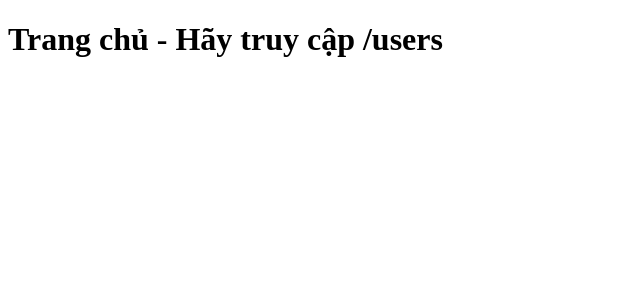
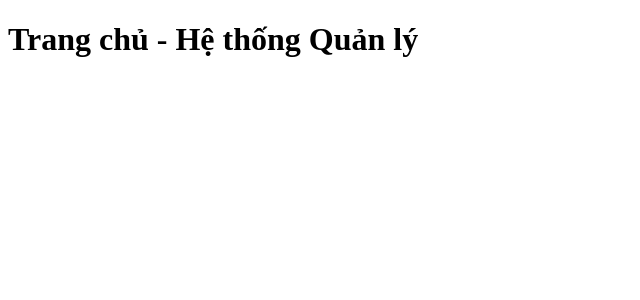
Before and after one commit to Hyuga31415/XayDungPhanMemWebNhom2Thu3Chieu, a React (Vite) app in the folder Frontend/: page / in a window 1280 px wide. Shown: the top 300 px of the page, without its empty margins (0-640 px from the left). Built offline with nearby package versions, Linux system fonts and the light colour scheme.

Commit message:
sua frontend deploy

```diff
--- a/Frontend/src/App.jsx
+++ b/Frontend/src/App.jsx
@@ -1,16 +1,15 @@
 import { BrowserRouter, Routes, Route } from 'react-router-dom';
-import UserList from './UserList'; // Đảm bảo file này cùng thư mục
+import UserList from './UserList';
 
 function App() {
   return (
     <BrowserRouter>
       <Routes>
-        <Route path="/" element={<h1>Trang chủ - Hãy truy cập /users</h1>} />
-        {/* Đây là đường dẫn giáo viên sẽ chấm điểm */}
+        <Route path="/" element={<h1>Trang chủ - Hệ thống Quản lý</h1>} />
+        {/* Đây là route quan trọng nhất để lấy điểm */}
         <Route path="/users" element={<UserList />} />
       </Routes>
     </BrowserRouter>
   );
 }
-
 export default App;
```
Also changed, not shown: Frontend/src/UserList.jsx (renamed from Frontend/src/pages/UserList.jsx).
